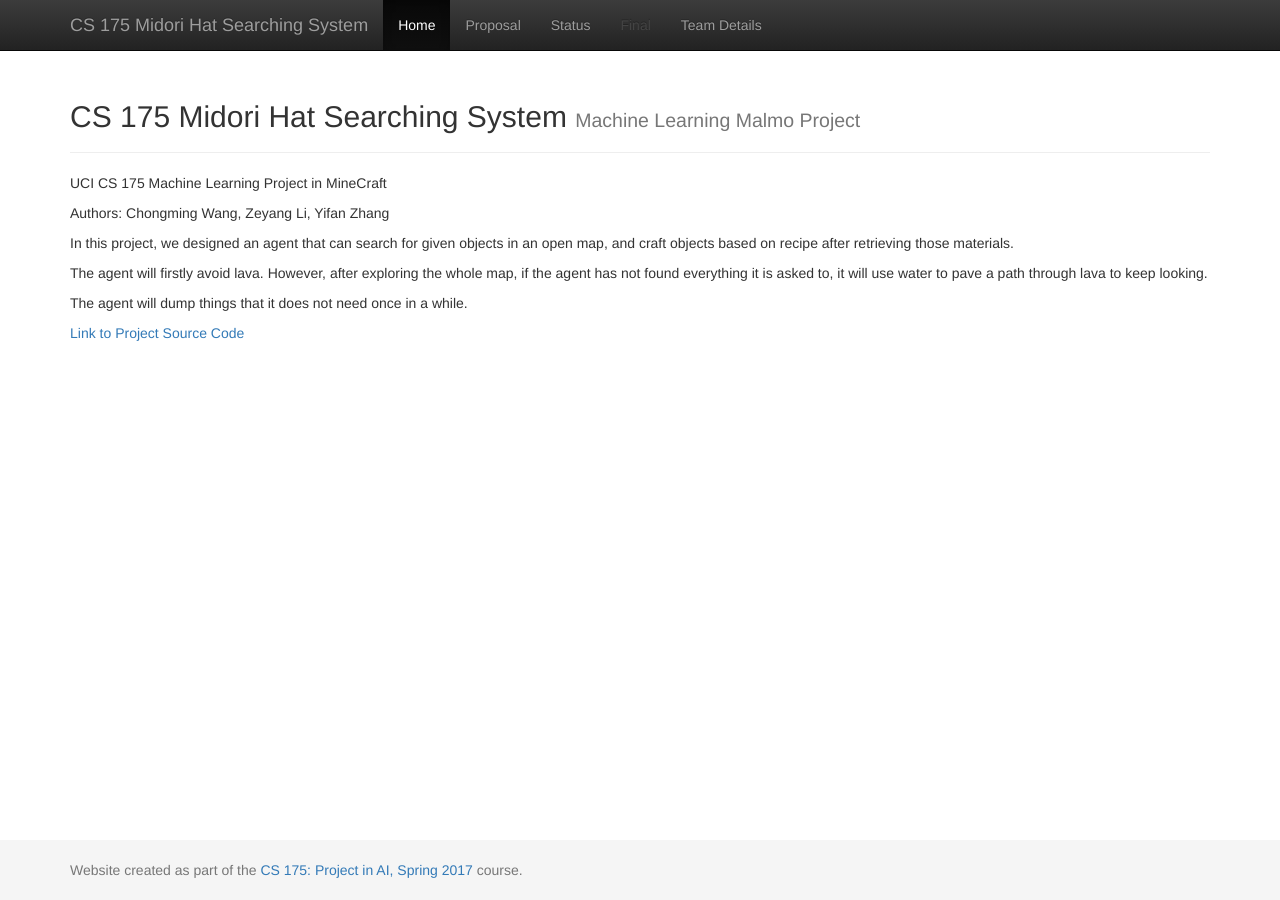
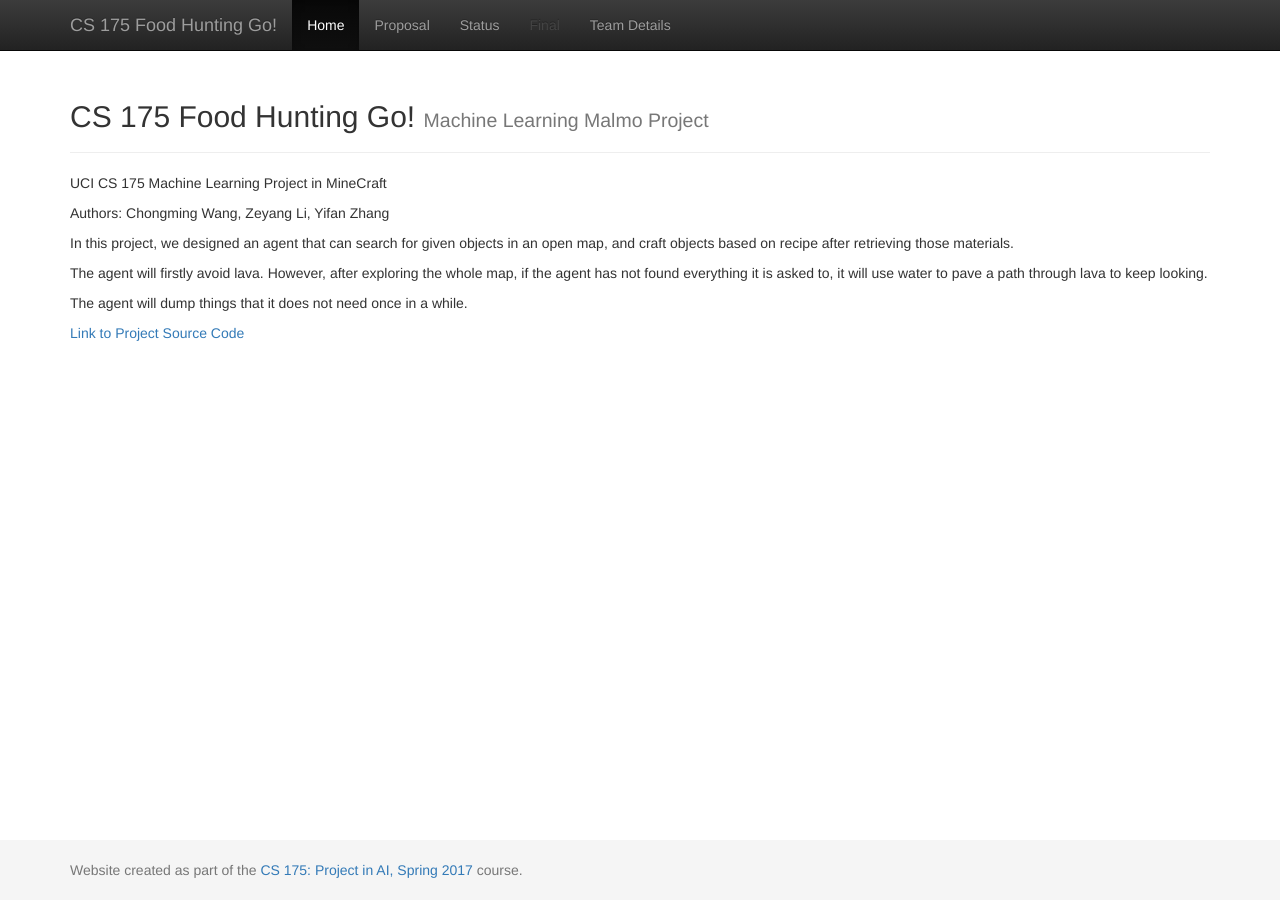
Before and after one commit to chicomy/Food_Hunting_Go, a Jekyll site: the page built from docs/index.md, in a window 1280 px wide. Built offline with Jekyll 4.4.1, drawn with Linux system fonts in a browser that asks for light colours.

Commit message:
Update _config.yml

```diff
--- a/docs/_config.yml
+++ b/docs/_config.yml
@@ -1,6 +1,6 @@
 ###########
 # Malmo Project
-title:    'CS 175 Midori Hat Searching System'
+title:    'CS 175 Food Hunting Go!'
 subtitle: 'Machine Learning Malmo Project'
 
 
```
